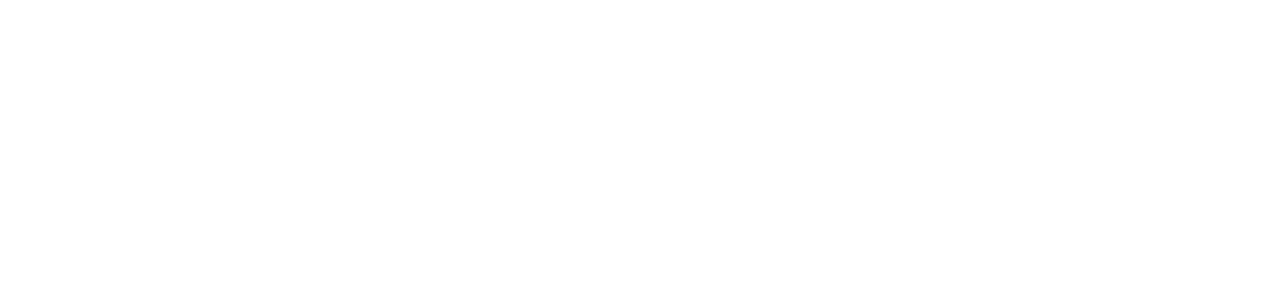
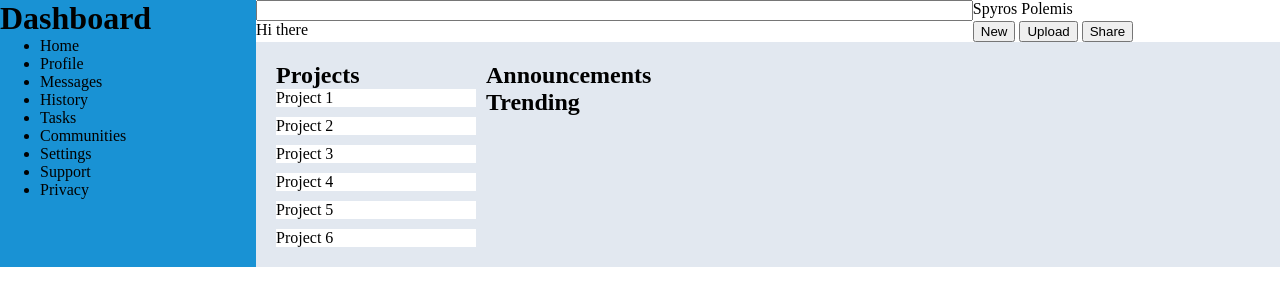
Before and after one commit to SpyrosPolemis/css-dashboard, a plain HTML site: page index.html in a window 1280 px wide. Drawn offline with Linux system fonts and the light colour scheme.

Commit message:
Layout basic page structure

```diff
--- a/index.html
+++ b/index.html
@@ -8,7 +8,60 @@
 </head>
 <body>
     <div id="container">
+        <div id="sidebar">
+            <h1>Dashboard</h1>
+            <ul>
+                <li>Home</li>
+                <li>Profile</li>
+                <li>Messages</li>
+                <li>History</li>
+                <li>Tasks</li>
+                <li>Communities</li>
+            </ul>
+            <ul>
+                <li>Settings</li>
+                <li>Support</li>
+                <li>Privacy</li>
+            </ul>
+        </div>
 
+        <div id="header">
+            <input type="text">
+            <div>Spyros Polemis</div>
+            <div>Hi there</div>
+            <div>
+                <button>New</button>
+                <button>Upload</button>
+                <button>Share</button>
+            </div>
+        </div>
+
+        <div id="content">
+            <div>
+            <h2>Projects</h2>
+            <div id="projects">
+                <div class="project-card">Project 1</div>
+                <div class="project-card">Project 2</div>
+                <div class="project-card">Project 3</div>
+                <div class="project-card">Project 4</div>
+                <div class="project-card">Project 5</div>
+                <div class="project-card">Project 6</div>
+            </div>
+            </div>
+            <div id="side-content">
+                <div id="announcements">
+                    <h2>Announcements</h2>
+                    <div id="announcement-card">
+                        <div></div>
+                        <div></div>
+                        <div></div>
+                    </div>
+                </div>
+                <div id="trending">
+                    <h2>Trending</h2>
+                </div>
+            </div>
+        </div>
     </div>
 </body>
 </html>
--- a/styles.css
+++ b/styles.css
@@ -1,3 +1,43 @@
 * {
     margin: 0;
 }
+
+#container {
+    display: grid;
+    grid-template-columns: 20% 80%;
+}
+
+#sidebar {
+    background-color: #1992d4;
+    grid-area: 1 / 1 / 3 / 2;
+}
+
+#header{
+    background-color: #ffffff;
+    display: grid;
+    grid-template: 50% 50% / 70% 30%;
+}
+
+
+
+#content {
+    background-color: #e2e8f0;
+    display: flex;
+    gap: 10px;
+    padding: 20px;
+}
+
+#side-content {
+    flex-grow: 1;
+}
+
+#projects {
+    flex-grow: 2;
+    display: grid;
+    grid-template-columns: repeat(auto-fit, minmax(200px, 1fr)) ;
+    gap: 10px;
+}
+
+.project-card {
+    background-color: #ffffff;
+}
```
